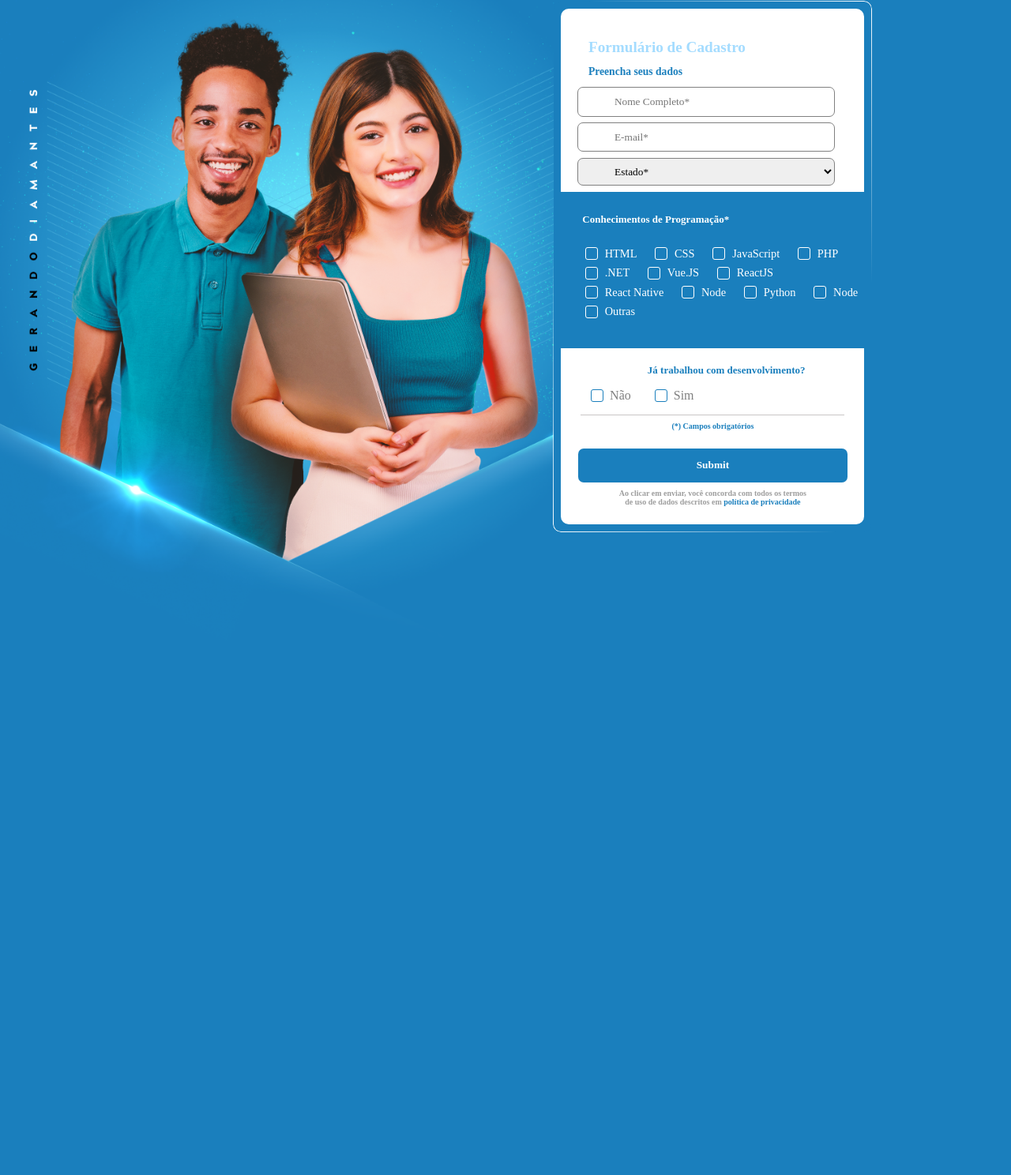
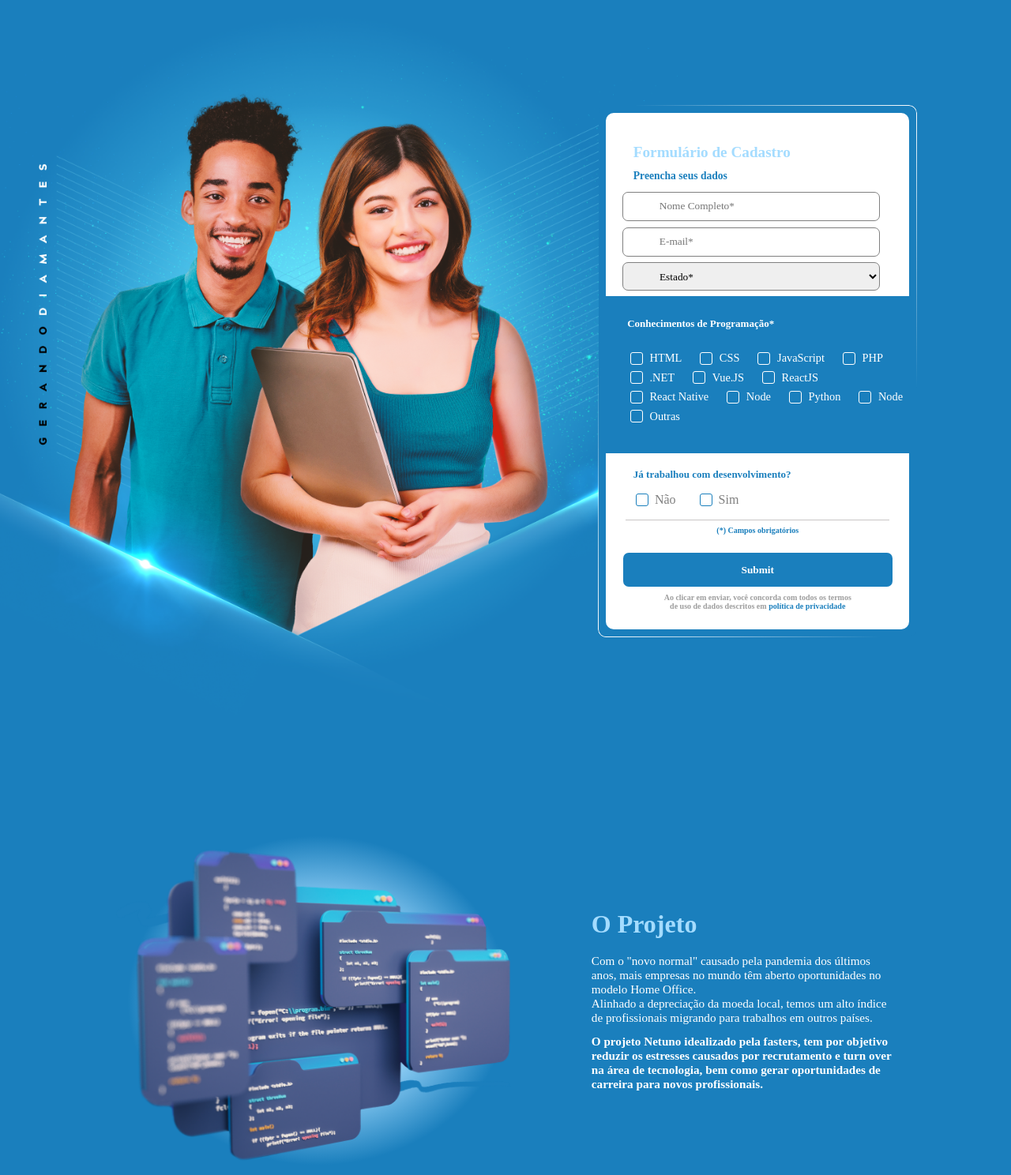
Before and after one commit to mglvarella/mglvarella.github.io, a plain HTML site: page index.html in a window 1280 px wide. Shown: the part 126-1614 px from the top of the page at 79% size. Before the commit the page ends 1074 px from the top, so only its background shows below. Drawn offline with Linux system fonts and the light colour scheme; a web font is replaced by a local one.

Commit message:
Adição a seção projeto

```diff
--- a/index.html
+++ b/index.html
@@ -140,5 +140,21 @@
             </form>
         </fieldset>
     </div>
+    <div class="container2">
+        <img src="Assets_Netuno/dev.png">
+        <div class="oprojeto">
+            <h2>O Projeto</h2>
+            <p>
+                Com o "novo normal" causado pela pandemia dos últimos anos, mais empresas no mundo têm aberto oportunidades no modelo Home Office.
+                <br/>
+                Alinhado a depreciação da moeda local, temos um alto índice de profissionais migrando para trabalhos em outros países.
+            </p>
+            <p>
+                <span>
+                    O projeto Netuno idealizado pela fasters, tem por objetivo reduzir os estresses causados por recrutamento e turn over na área de tecnologia, bem como gerar oportunidades de carreira para novos profissionais.
+                </span>
+            </p>
+        </div>
+    </div>
 </body>
 </html>
--- a/style.css
+++ b/style.css
@@ -69,18 +69,19 @@ header h3{
     border-radius: 7px;
 }
 .container1{
-    width: 90vw;
+    width: 98vw;
+    height: 120vh;
     display: flex;
     flex-direction: row;
     justify-content: center;
     align-items: center;
-    text-align: center;
+
 }
 .container1 img{
     width: 95vw;
     position: relative;
-    top: -6vw;
-    right: -2vw;
+    top: 2em;
+    right: 1vw;
     z-index: -1;
 }
 
@@ -94,8 +95,8 @@ header h3{
 
 fieldset{
     position: relative;
-    left: -22vw;
-    top: -9vw;
+    left: -22%;
+    top: 2em;
     display: flex;
     width: auto;
     height: auto;
@@ -117,6 +118,7 @@ fieldset{
 form{
     background-color: white;
     border-radius: 10px;
+    max-width: 30vw;
     width: 30vw;
     display: flex;
     flex-direction: column;
@@ -348,3 +350,44 @@ form h2{
 .aviso span{
     color: #1A7FBD;
 }
+
+/* CONTAINER 2 */
+
+.container2{
+    display: flex;
+    flex-direction: row;
+    justify-content: center;
+    align-items: center;
+    padding-top: 10%;
+}
+
+.container2 img{
+    width: 40vw;
+    background-image: radial-gradient(white, #A4DCFF, #1A7FBD, #1A7FBD);
+}
+
+.oprojeto{
+    display: flex;
+    flex-direction: column;
+    justify-content: center;
+    width: 30vw;
+    margin-left: 7%;
+
+}
+
+.oprojeto h2{
+    color: #A4DCFF;
+    text-align: left;
+    font-size: 2rem;
+    padding-bottom: 2%;
+}
+
+.oprojeto p{
+    color:#FFF;
+    padding-top: 3%;
+    font-size: 0.95rem;
+}
+
+.oprojeto p span{
+    font-weight: bold;
+}
```
